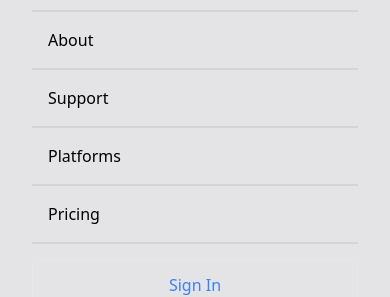
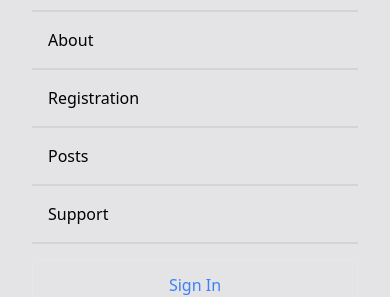
Before and after one commit to brekooname/law-scholars, a React (Create React App) app: page / in a window 390 px wide. Both pictures are taken after a click on the element 356 px from the left and 40 px from the top of the page. Shown: the part 126-423 px from the top of the page. Built offline with nearby package versions, Linux system fonts and the light colour scheme.

Commit message:
Update: Registration section

```diff
--- a/src/components/Navbar.jsx
+++ b/src/components/Navbar.jsx
@@ -40,9 +40,9 @@ const Navbar = () => {
             <ul className={!nav ? 'hidden' : 'absolute bg-zinc-200 w-full px-8'}>
                 <li className='border-b-2 border-zinc-300 w-full'><Link onClick={Closing} to="home" smooth={true} duration={500}>Home</Link></li>
                 <li className='border-b-2 border-zinc-300 w-full'><Link onClick={Closing} to="about" smooth={true} offset={-200} duration={500}>About</Link></li>
+                <li className='border-b-2 border-zinc-300 w-full'><Link onClick={Closing} to="registration" smooth={true} offset={-100} duration={500}>Registration</Link></li>
+                <li className='border-b-2 border-zinc-300 w-full'><Link onClick={Closing} to="posts" smooth={true} offset={-50} duration={500}>Posts</Link></li>
                 <li className='border-b-2 border-zinc-300 w-full'><Link onClick={Closing} to="support" smooth={true} offset={-50} duration={500}>Support</Link></li>
-                <li className='border-b-2 border-zinc-300 w-full'><Link onClick={Closing} to="platforms" smooth={true} offset={-100} duration={500}>Platforms</Link></li>
-                <li className='border-b-2 border-zinc-300 w-full'><Link onClick={Closing} to="pricing" smooth={true} offset={-50} duration={500}>Pricing</Link></li>
 
                 <div className='flex flex-col my-4'>
                     <button className='bg-transparent text-blue-500 px-8 py-3 mb-4'>Sign In</button>
```
